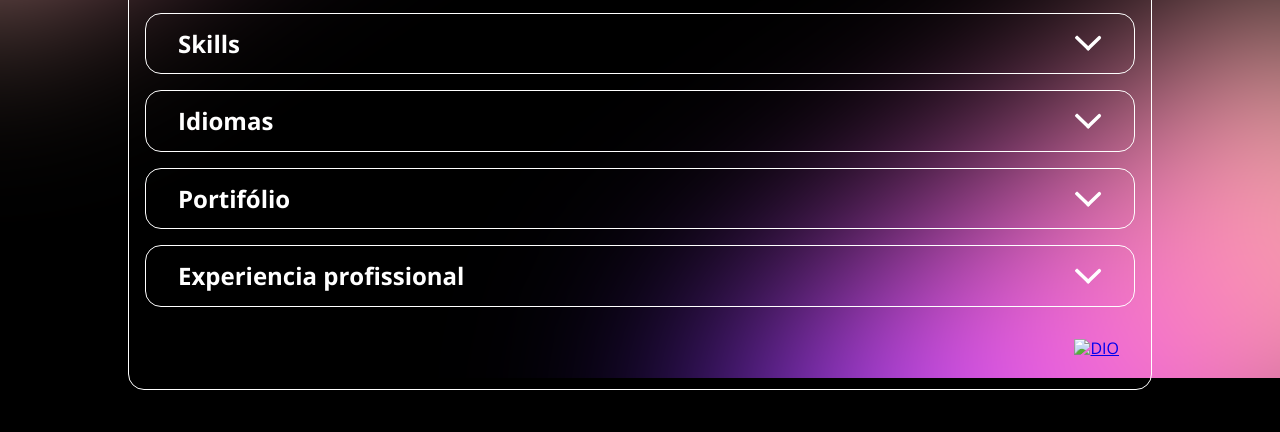
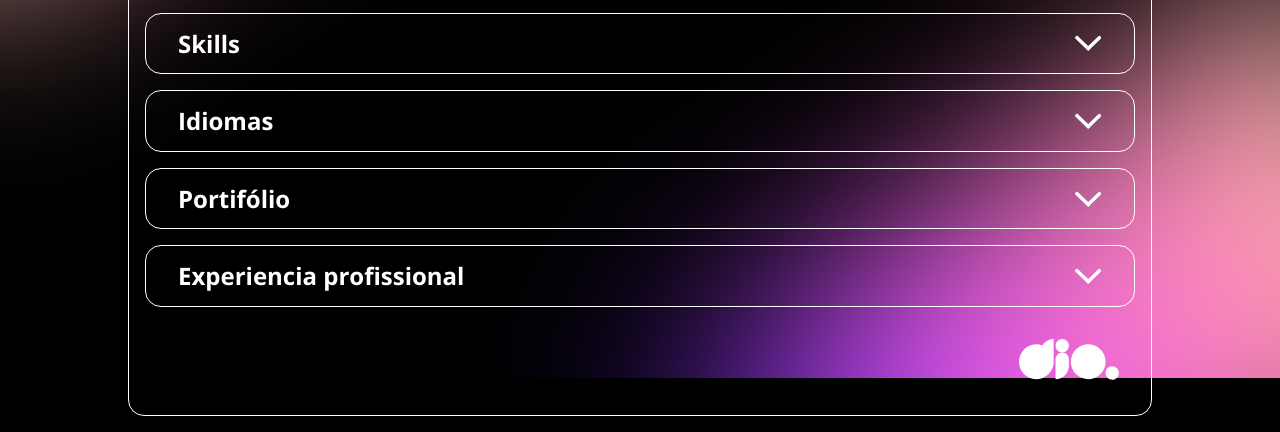
Before and after one commit to gsfranca/Curriculum-JS, a plain HTML site: page index.html in a window 1280 px wide. Shown: the part 422-854 px from the top of the page. Before the commit the page ends 828 px from the top, so only its background shows below. Drawn offline with nearby package versions, Linux system fonts and the light colour scheme; files whose address does not match are found by name.

Commit message:
Fix image dio

```diff
--- a/index.html
+++ b/index.html
@@ -156,7 +156,7 @@
             <!--Icone da Dio-->
                 <footer>
                     <a href="https://www.dio.me/" target="_blank">
-                        <img src="../img/dio.svg" alt="DIO">
+                        <img src="assets/img/dio.svg" alt="DIO">
                     </a>
                 </footer>
             <!--Fim do Icone da Dio-->
```
